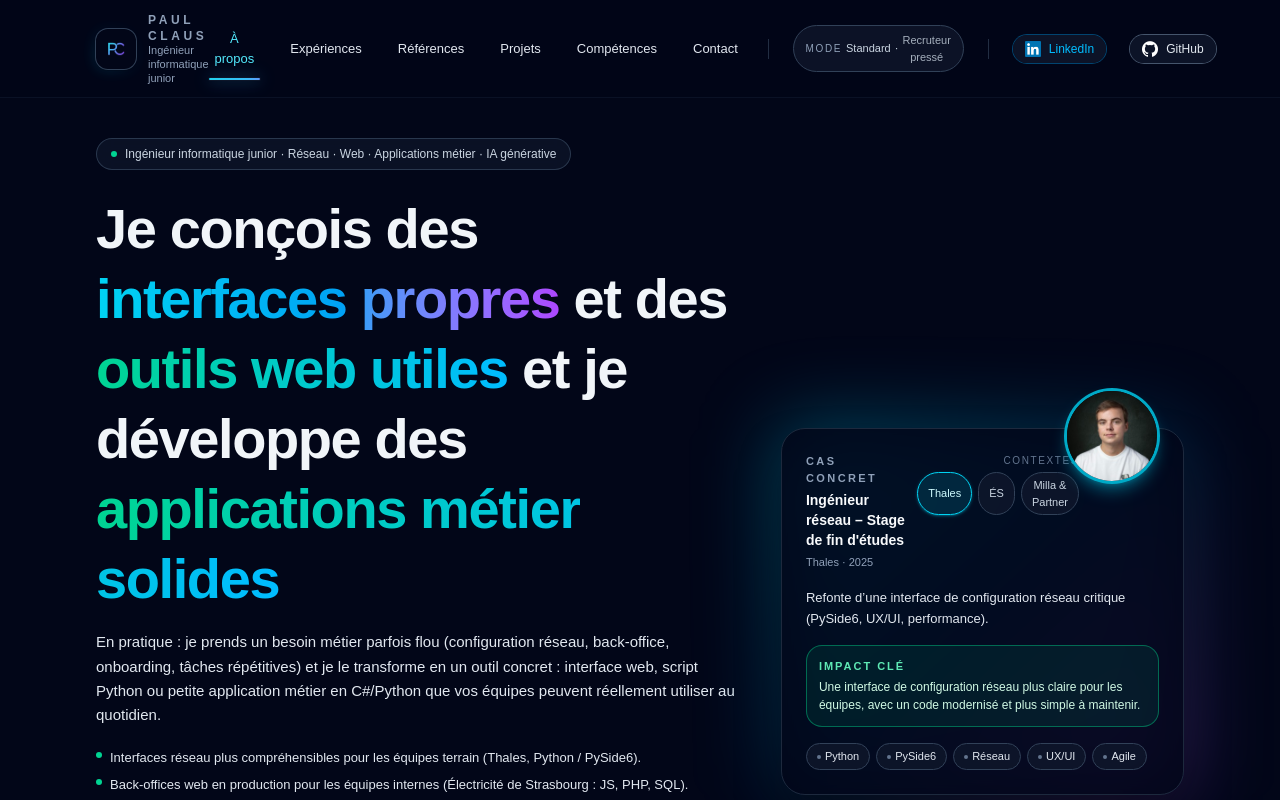
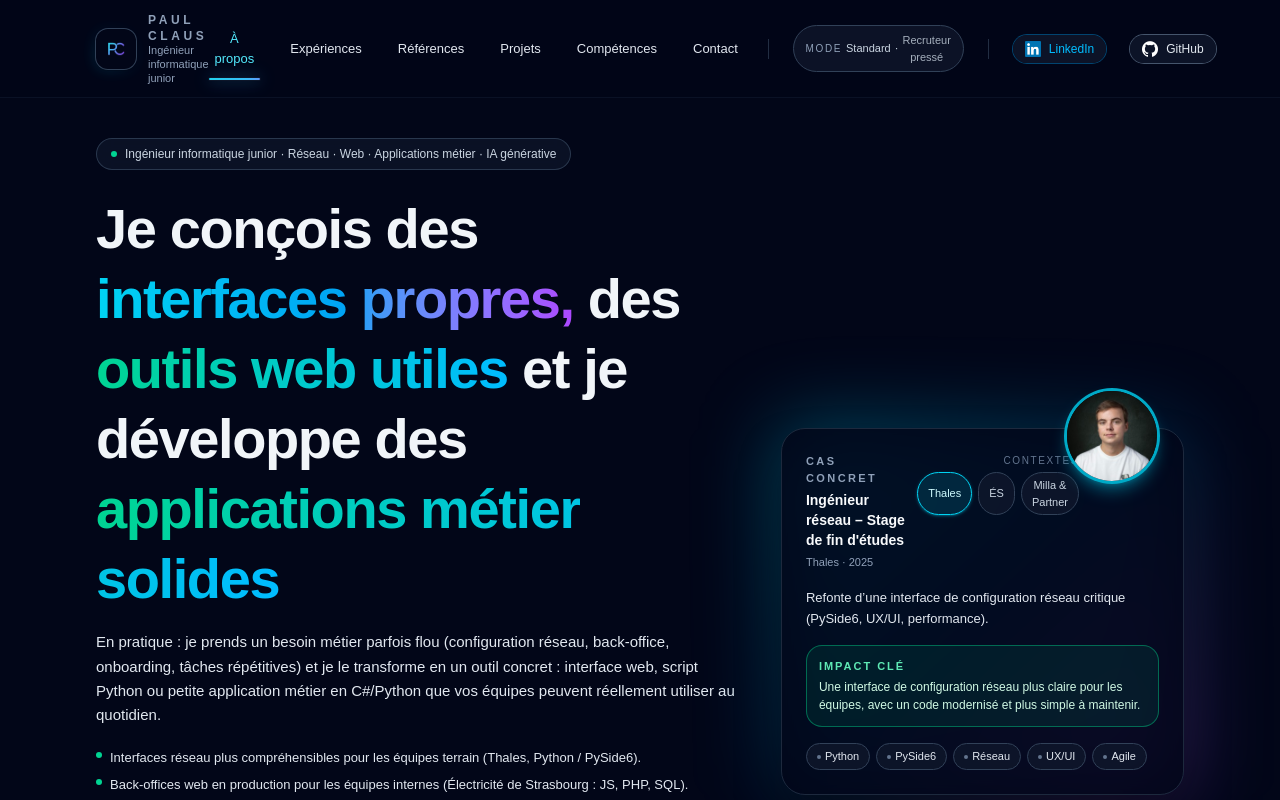
Before and after one commit to Paulclaus67/portfolio-mon-portfolio, a Next.js app: page / in a window 1280 px wide. Shown: the top 800 px of the page. Built offline with nearby package versions, Linux system fonts and the light colour scheme.

Commit message:
Replacement nico

```diff
--- a/app/page.js
+++ b/app/page.js
@@ -1548,9 +1548,9 @@ export default function Home() {
               <h1 className="mt-6 text-[2.6rem] leading-tight font-semibold tracking-tight sm:text-[3rem] xl:text-[3.5rem]">
               Je conçois des{" "}
               <span className="bg-gradient-to-r from-cyan-400 via-sky-500 to-purple-500 bg-clip-text text-transparent">
-                interfaces propres
+                interfaces propres,
               </span>{" "}
-              et des{" "}
+              des{" "}
               <span className="bg-gradient-to-r from-emerald-400 to-sky-400 bg-clip-text text-transparent">
                 outils web utiles
               </span>{" "}
```
